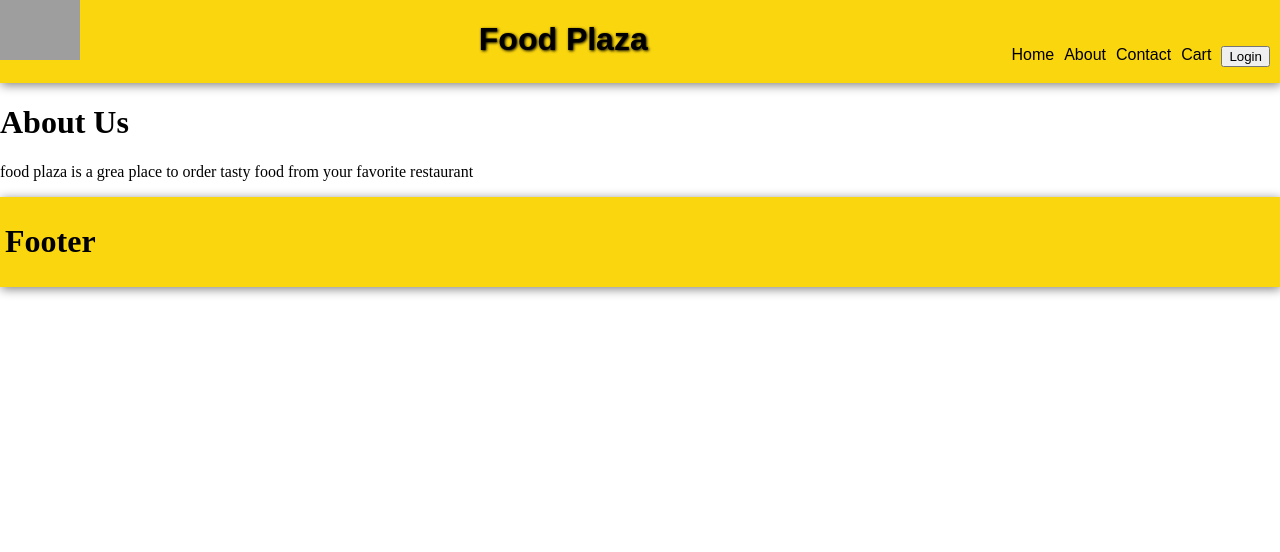
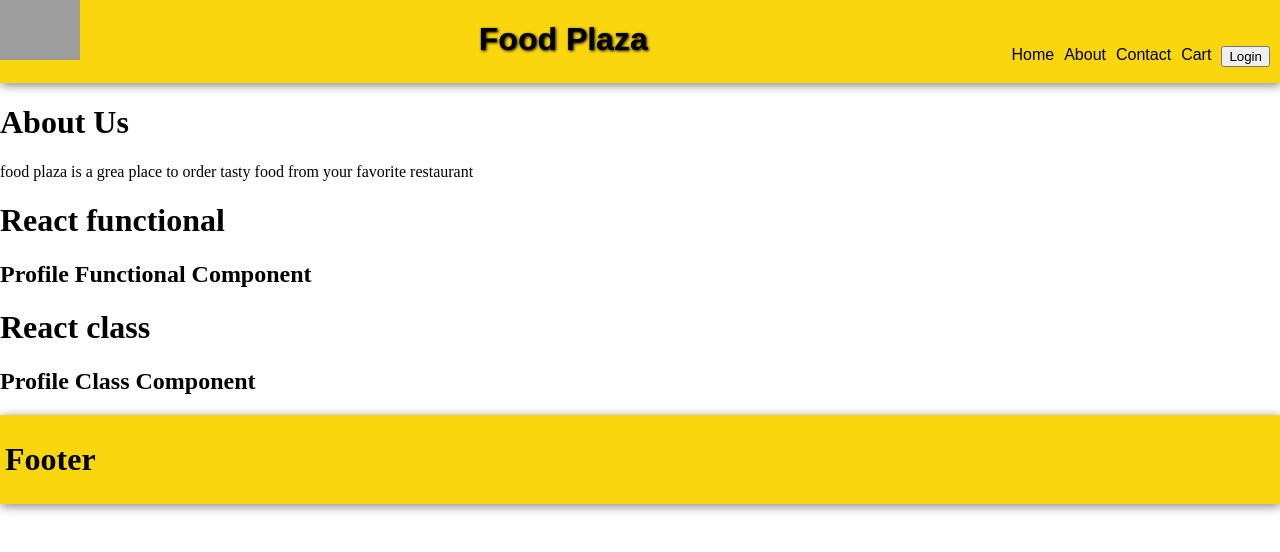
Before and after one commit to neetugond/Food_Plaza, a React (Vite) app: page /about in a window 1280 px wide. Shown: the top 552 px of the page. Built offline with nearby package versions, Linux system fonts and the light colour scheme; grey boxes are pictures that could not be loaded.

Commit message:
class based component and props pass

```diff
--- a/src/components/About.js
+++ b/src/components/About.js
@@ -1,11 +1,18 @@
 import React from "react";
+import ProfileClass from "./ProfileClass";
+import ProfileFunctional from "./ProfileFunctional";
 
 const About = () => {
     return (
+        <>
         <div>
             <h1>About Us</h1>
             <p>food plaza is a grea place to order tasty food from your favorite restaurant</p>
-        </div>
+                <ProfileFunctional name={ "React functional"} />
+            <ProfileClass name="React class" />
+
+            </div>
+        </>
     )
 }
 
--- /dev/null
+++ b/src/components/ProfileClass.js
@@ -0,0 +1,14 @@
+import React from 'react'
+
+class ProfileClass extends React.Component{
+    render() {
+        return (
+            <div>
+                <h1>{ this.props.name}</h1>
+                <h2>Profile Class Component </h2>
+            </div>
+        )
+    }
+}
+
+export default ProfileClass
--- /dev/null
+++ b/src/components/ProfileFunctional.js
@@ -0,0 +1,11 @@
+
+const ProfileFunctional = (props) => {
+    return (
+        <div>
+            <h1>{ props.name}</h1>
+            <h2>Profile Functional Component</h2>
+        </div>
+    )
+}
+
+export default ProfileFunctional
```
Also changed, not shown: src/App.js (+8 -1 lines).
